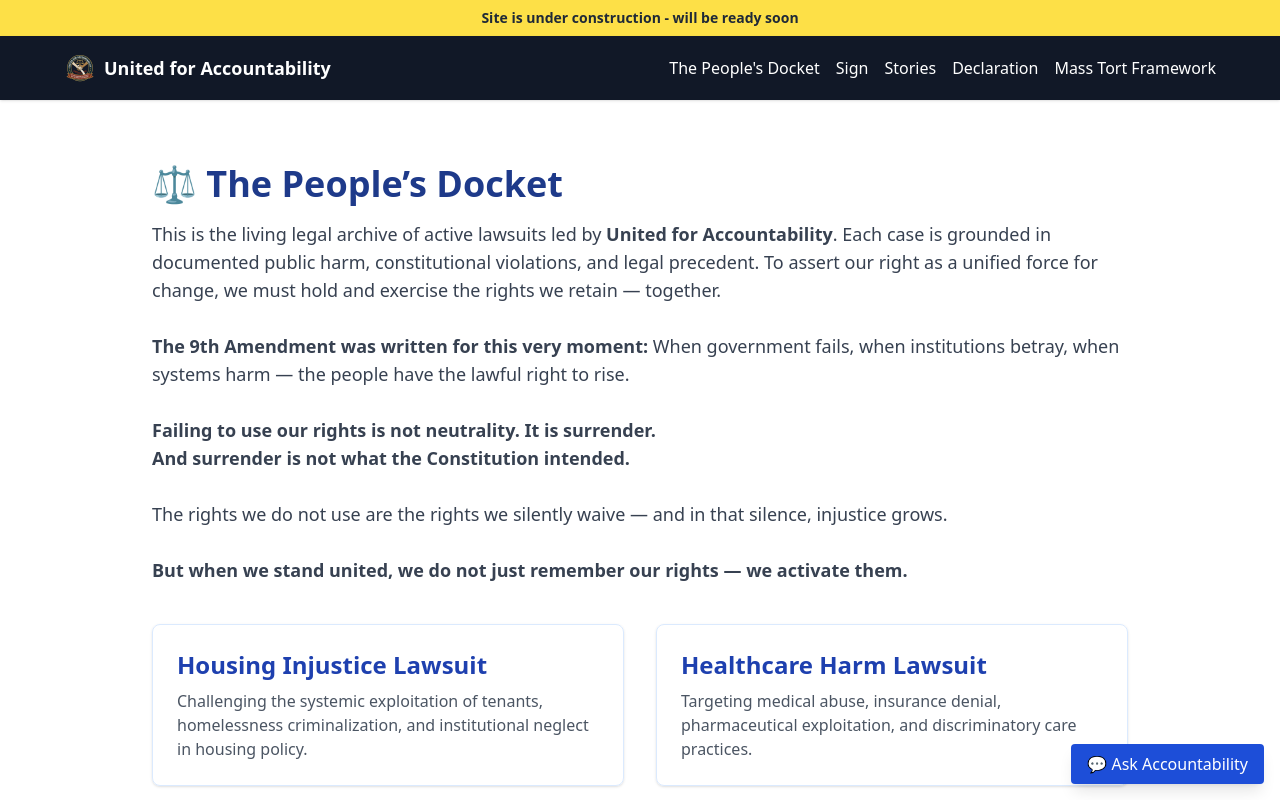
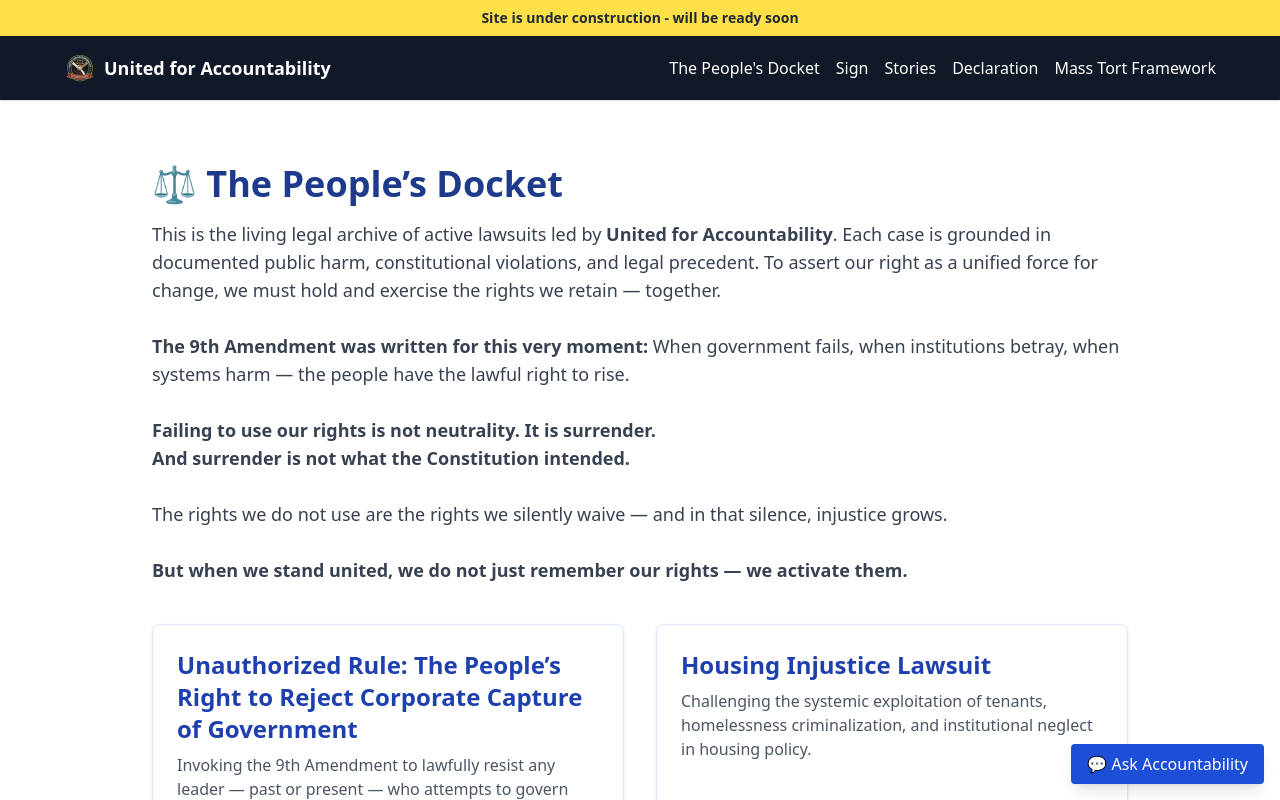
Before and after one commit to United-for-Accountability/mass-tort-platform, a Next.js app: page /cases in a window 1280 px wide. Shown: the top 800 px of the page. Built offline with nearby package versions, Linux system fonts and the light colour scheme.

Commit message:
Update index.js

```diff
--- a/pages/cases/index.js
+++ b/pages/cases/index.js
@@ -36,6 +36,11 @@
 
 
         <div className="grid grid-cols-1 md:grid-cols-2 gap-8">
+            <CaseCard
+            title="Unauthorized Rule: The People’s Right to Reject Corporate Capture of Government"
+            href="/cases/unauthorized-rule"
+            description="Invoking the 9th Amendment to lawfully resist any leader — past or present — who attempts to govern without public consent, dismantle representative democracy, or surrender government to institutional holders."
+          />
           <CaseCard
             title="Housing Injustice Lawsuit"
             href="/cases/housing"
```
